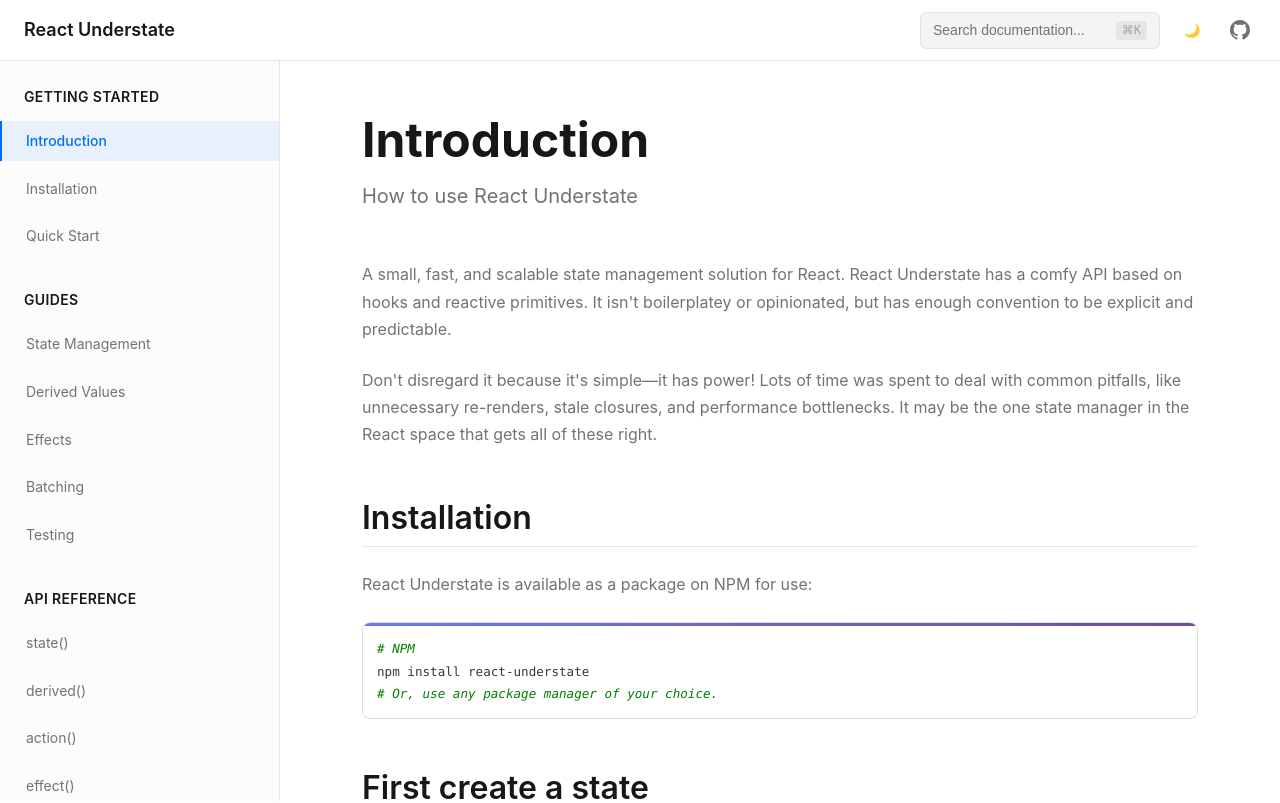
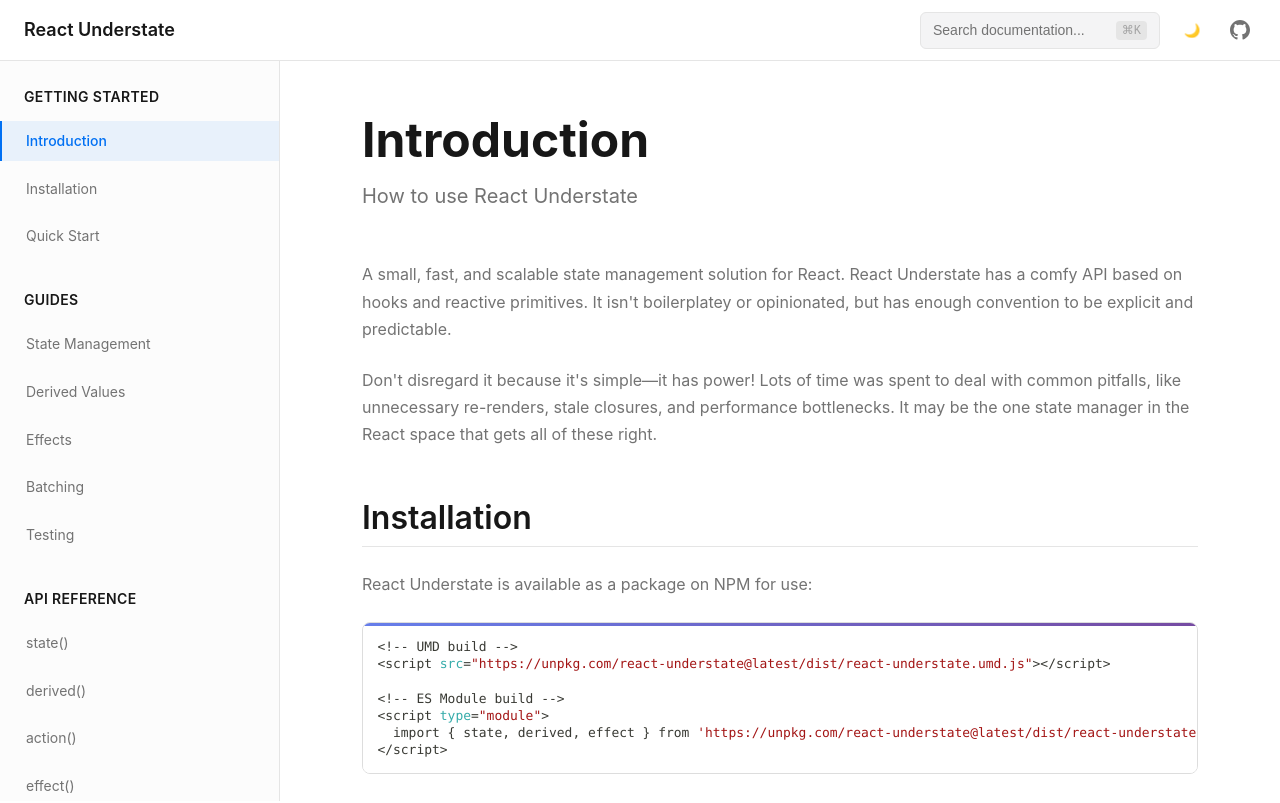
Before and after one commit to mjbeswick/react-understate, a React (Vite) app in the folder pages/: page /react-understate/getting-started/introduction in a window 1280 px wide. Shown: the top 803 px of the page. Built offline with nearby package versions, Linux system fonts and the light colour scheme.

Commit message:
docs(pages): fix Introduction code example filename to installation.ts

```diff
--- a/pages/src/components/CodeBlock.tsx
+++ b/pages/src/components/CodeBlock.tsx
@@ -15,16 +15,7 @@ const CodeBlock: React.FC<CodeBlockProps> = ({
 }) => {
   return (
     <div className={className}>
-      <SyntaxHighlighter
-        language={language}
-        style={vs}
-        customStyle={{
-          margin: '1.5rem 0',
-          borderRadius: '0.5rem',
-          fontSize: '0.875rem',
-          lineHeight: '1.6',
-        }}
-      >
+      <SyntaxHighlighter language={language} style={vs}>
         {code}
       </SyntaxHighlighter>
     </div>
--- a/pages/src/pages/Introduction.tsx
+++ b/pages/src/pages/Introduction.tsx
@@ -1,7 +1,6 @@
 import React from 'react';
 import { Link } from 'react-router-dom';
 import styles from './Introduction.module.css';
-import CodeBlock from '../components/CodeBlock';
 import CodeExample from '../components/CodeExample';
 
 const Introduction: React.FC = () => {
@@ -30,12 +29,7 @@ const Introduction: React.FC = () => {
 
       <p>React Understate is available as a package on NPM for use:</p>
 
-      <CodeBlock
-        language="bash"
-        code={`# NPM
-npm install react-understate
-# Or, use any package manager of your choice.`}
-      />
+      <CodeExample language="bash" filename="installation.ts" />
 
       <h2>First create a state</h2>
 
```
